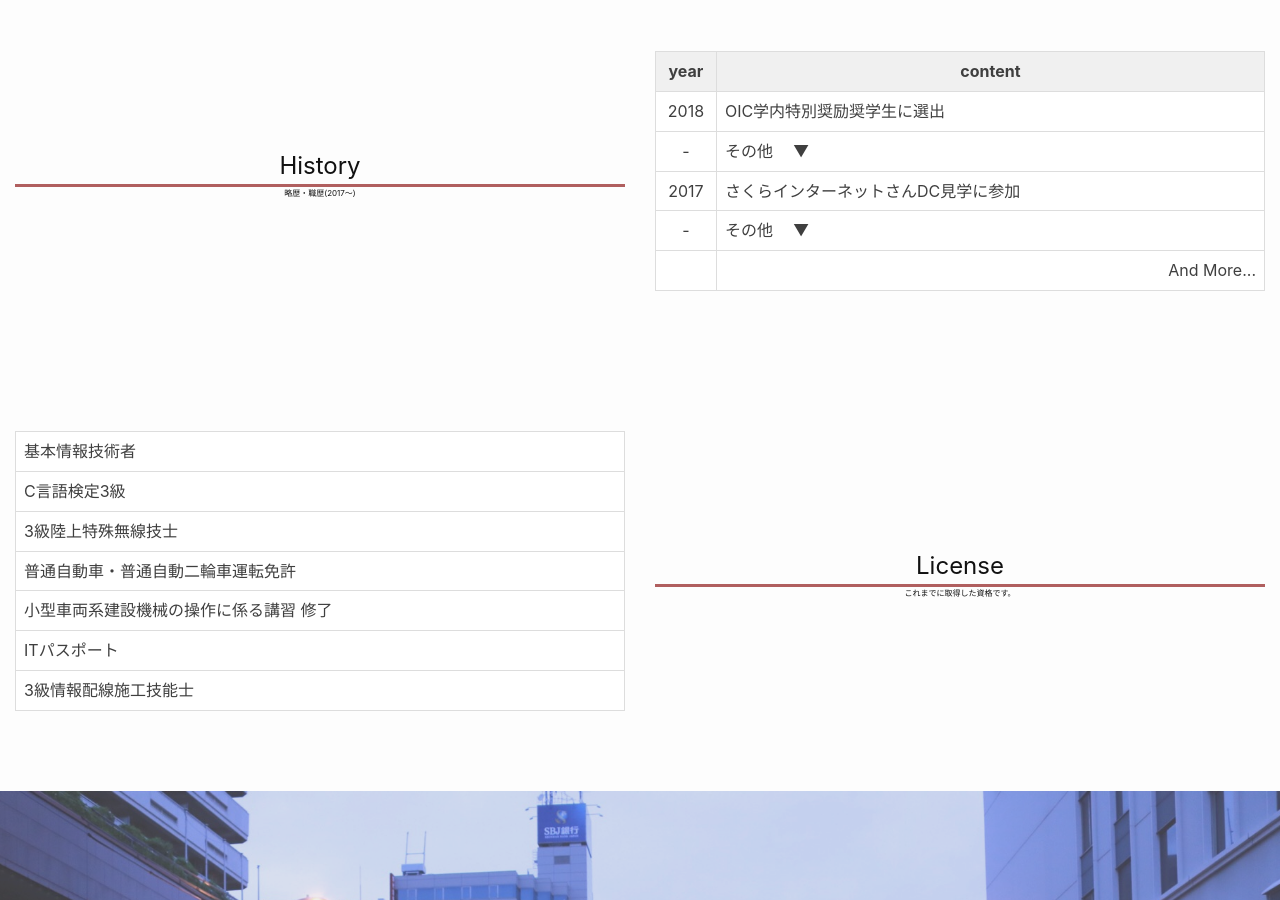
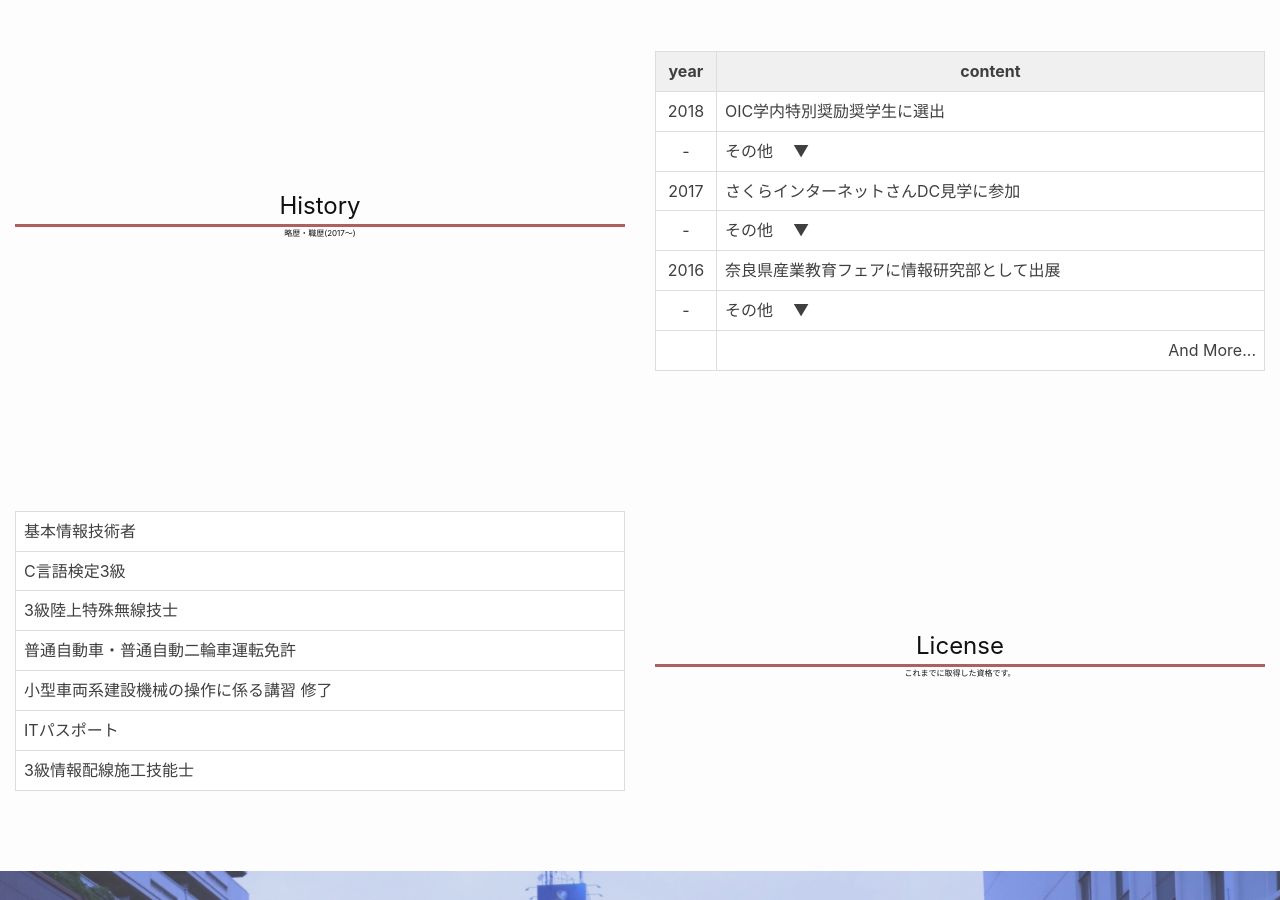
Before and after one commit to NNN-kakimoto/mySite, a Jekyll site: the page built from index.md, in a window 1280 px wide and 900 px high, scrolled down 1968 px. Built offline with Jekyll 4.4.1, drawn with Linux system fonts in a browser that asks for light colours.

Commit message:
2016年の略歴を追加

```diff
--- a/_layouts/index.html
+++ b/_layouts/index.html
@@ -88,8 +88,55 @@
 							</tr>
 							<tr class="hide_row 2017">
 								<td class="table-year">-</td>
+								<td>ITCreateClubに仮入部</td>
+							</tr>
+							<tr class="hide_row 2017">
+								<td class="table-year">-</td>
 								<td>大阪情報コンピュータ専門学校<br>
 								総合情報メディア学科 入学</td>
+							</tr>
+							<tr class="hide_row 2017">
+								<td class="table-year">-</td>
+								<td>奈良県立奈良朱雀高校<br>
+								情報工学科 卒業</td>
+							</tr>
+							<tr class="hide_row 2017">
+								<td class="table-year">-</td>
+								<td>寝台特急サンライズ出雲に乗ってClariSの武道館コンサートへ一人参戦</td>
+							</tr>
+							<tr>
+								<td class="table-year">2016</td>
+								<td>奈良県産業教育フェアに情報研究部として出展</td>
+							</tr>
+							<tr>
+								<td class="table-year">-</td>
+								<td>その他<span class="show_button 2016">▼</span><span class="hide_button 2016">▲</span></td>
+							</tr>
+							<tr class="hide_row 2016">
+								<td class="table-year">-</td>
+								<td>2回目のFE試験を受験。午前合格、午後58.30点で不合格。</td>
+							</tr>
+							<tr class="hide_row 2016">
+								<td class="table-year">-</td>
+								<td>酷道308号線暗峠 原付超えチャレンジ成功</td>
+							</tr>
+							<tr class="hide_row 2016">
+								<td class="table-year">-</td>
+								<td>高校生ICTConference 2016 in大阪・奈良に参加</td>
+							</tr>
+							<tr class="hide_row 2016">
+								<td class="table-year">-</td>
+								<td>小型特殊自動車運転免許を取得。<br>
+								※この後取得した普通自動車免許の下位になるのでこちらに記載。</td>
+							</tr>
+							<tr class="hide_row 2016">
+								<td class="table-year">-</td>
+								<td>高校の中学生向けオープンキャンパスにて、「アミッドスクリーン」方式で初音ミクを召喚。</td>
+							</tr>
+							<tr class="hide_row 2016">
+								<td class="table-year">-</td>
+								<td>OSC京都に参加。<br>
+								ITCの元部長である森本先輩に初めて会う。</td>
 							</tr>
 							<tr>
 								<td></td>
```
